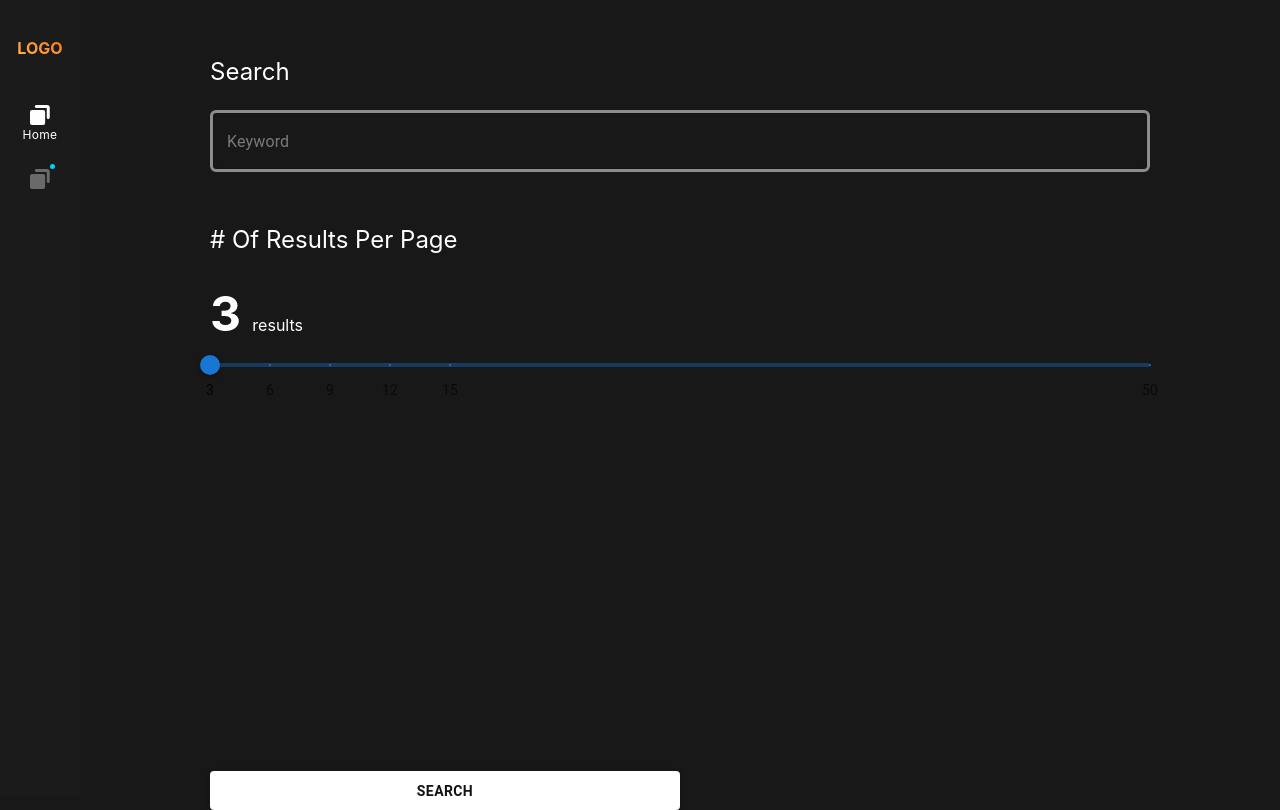
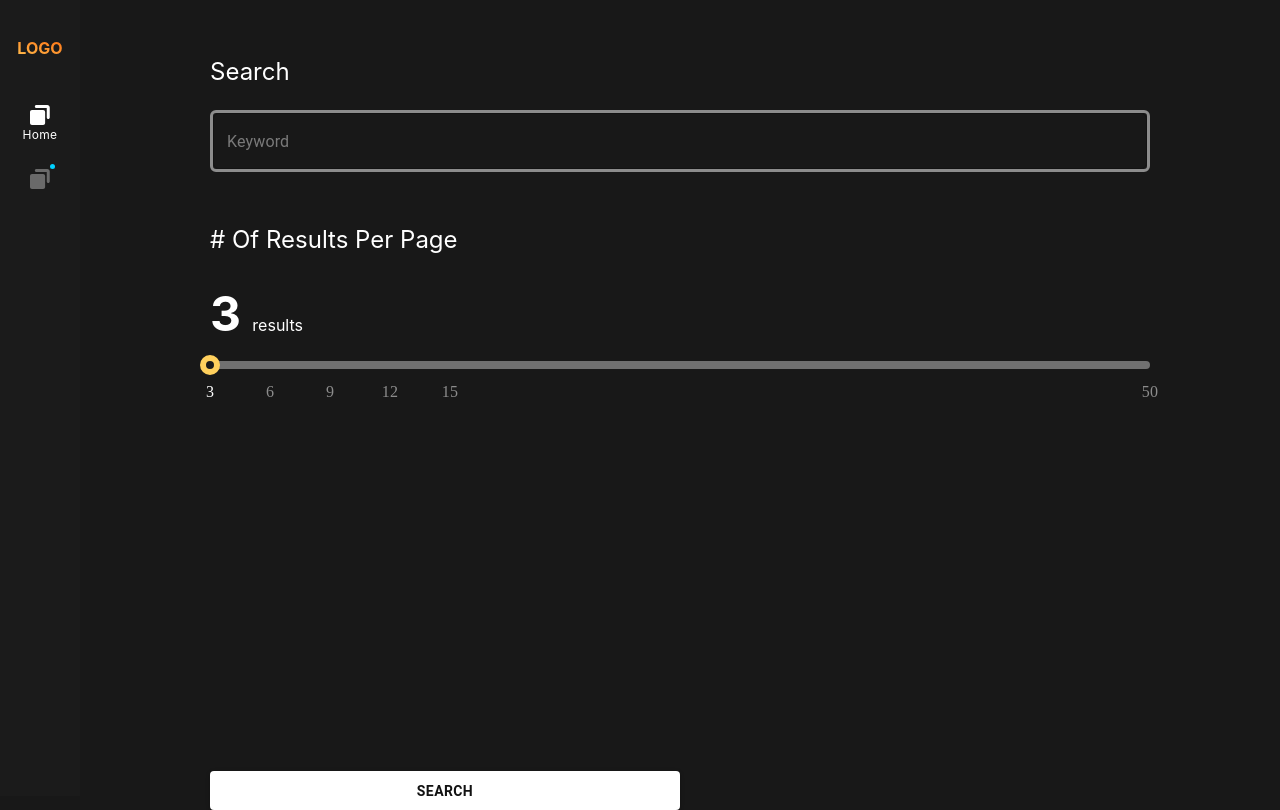
Before and after one commit to dickisujadi/aha, a React (Create React App) app: page / in a window 1280 px wide. Built offline with nearby package versions, Linux system fonts and the light colour scheme; no server answers.

Commit message:
slider styling

```diff
--- a/src/App.css
+++ b/src/App.css
@@ -36,3 +36,47 @@
     transform: rotate(360deg);
   }
 }
+
+.MuiSlider-thumb{
+  color: #1B1B1B;
+  box-shadow: none !important;
+  border: #FFD05D .375rem solid;
+}
+.MuiSlider-thumb::before{
+  box-shadow: none !important;
+}
+.MuiSlider-thumb:hover{
+  box-shadow: none !important;
+}
+.MuiSlider-rail{
+  color:#FFFFFF;
+  padding: .25rem 0;
+}
+.MuiSlider-track{
+  background: linear-gradient(90deg, rgba(255,92,1,1) 0%, rgba(255,210,95,1) 100%);
+  padding: .25rem 0;
+}
+.css-1aznpnh-MuiSlider-root{
+  color: #181818 !important;
+}
+.MuiSlider-mark{
+  background-color: unset !important;
+}
+.MuiSlider-markLabel{
+  color: #FFFFFF !important;
+  opacity: 0.5;
+  font-family: 'Ubuntu' !important;
+  font-weight: 500 !important;
+  font-size: 1rem !important;
+  line-height: 150% !important;
+  letter-spacing: 0.15px;
+}
+.MuiSlider-markLabelActive{
+  color: #FFFFFF !important;
+  opacity: 1;
+  font-family: 'Ubuntu' !important;
+  font-weight: 500 !important;
+  font-size: 1rem !important;
+  line-height: 150% !important;
+  letter-spacing: 0.15px;
+}
--- a/src/pages/Search.tsx
+++ b/src/pages/Search.tsx
@@ -72,10 +72,12 @@ export function Search({ onChangePage, keywords, pageSize }: SearchProps) {
         })
     }, [])
     return (
-        <div className="flex flex-col w-full h-fit">
-            <div className="flex flex-row -ml-[2.375rem]">
-                <div onClick={onChangePage} style={{cursor: 'pointer'}}><ArrowBackIosIcon /> </div>
-                <h1 className="">Results</h1>
+        <div className="flex flex-col w-full h-fit mt-[2.125rem]">
+            <div className="-ml-[2.375rem] my-6 table">
+                <div onClick={onChangePage} style={{cursor: 'pointer'}} className="align-middle table-cell w-1 h-fit">
+                    <ArrowBackIosIcon />
+                </div>
+                <h1 className="font-normal text-3xl leading-[2.8125rem] ml-5 text-left">Results</h1>
             </div>
             <div className="flex flex-row flex-wrap">
                 {data && data.map(item => {
```
